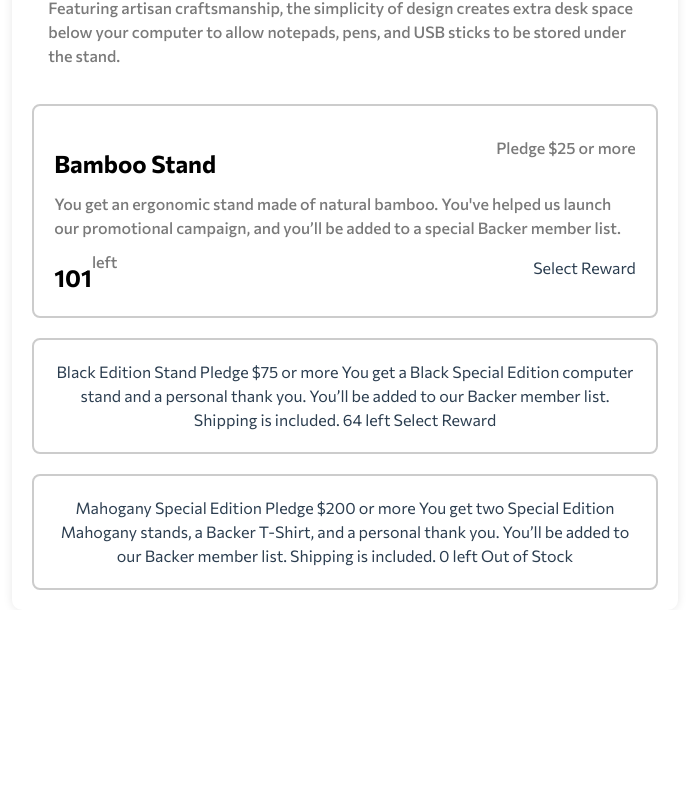
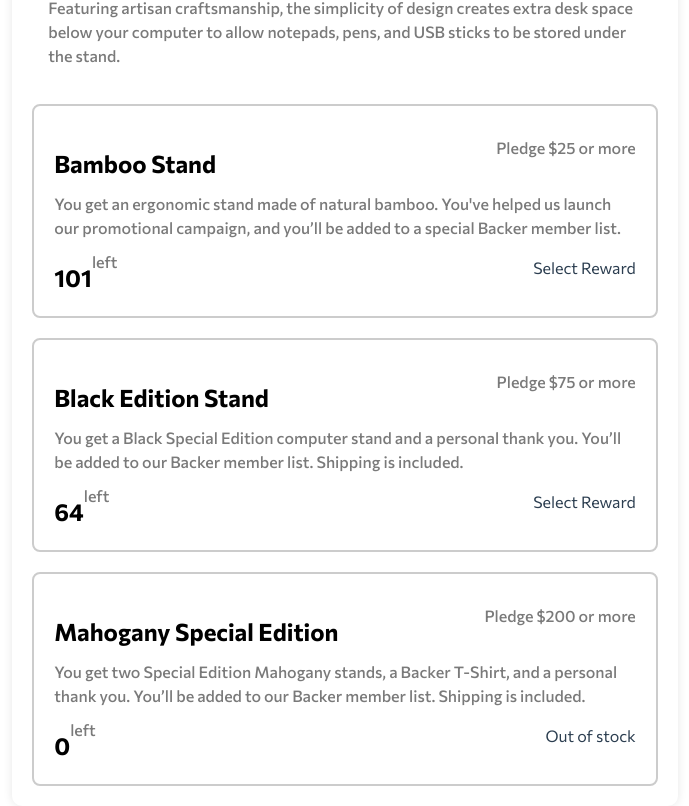
Before and after one commit to CHEGEBB/Mastering-Vue-Journey, a Vue app in the folder crowdfunding-product-page-main/: page / in a window 1280 px wide. Shown: the part 1048-1854 px from the top of the page, without its empty margins (295-984 px from the left). Before the commit the page ends 1658 px from the top, so only its background shows below. Built offline with nearby package versions, Linux system fonts and the light colour scheme.

Commit message:
Refactor App.vue: Update pledge sections styling

```diff
--- a/crowdfunding-product-page-main/src/App.vue
+++ b/crowdfunding-product-page-main/src/App.vue
@@ -100,16 +100,45 @@
           </div>
     </div>
     <div class="pledge2">
-
-      Black Edition Stand Pledge $75 or
-      more You get a Black Special Edition computer stand and a personal thank you. You’ll
-      be added to our Backer member list. Shipping is included. 64 left Select Reward
+      <div class="titles flex flex-row justify-between">
+        <h2>Black Edition Stand</h2>
+        <p>Pledge $75 or more </p>
+      </div>
+      <div class="content-text">
+        <p class="text-left"> You get a Black Special Edition computer stand and a personal
+          thank you. You’ll be added to our Backer member list. Shipping is included.
+        </p>
+      </div>
+      <div class="actions flex flex-row justify-between">
+        <div class="no-left flex flex-row">
+          <h2>64</h2>
+          <p>left</p>
+        </div>
+        <button>
+          Select Reward
+        </button>
+      </div>
     </div>
     <div class="pledge3">
-
-      Mahogany Special Edition Pledge $200 or more You get two Special Edition Mahogany
-      stands, a Backer T-Shirt, and a personal thank you. You’ll be added to our Backer
-      member list. Shipping is included. 0 left Out of Stock
+      <div class="titles flex flex-row justify-between">
+        <h2>Mahogany Special Edition</h2>
+        <p>Pledge $200 or more </p>
+      </div>
+      <div class="content-text">
+        <p class="text-left"> You get two Special Edition Mahogany stands, a Backer T-Shirt,
+          and a personal thank you. You’ll be added to our Backer member list. Shipping is
+          included.
+        </p>
+      </div>
+      <div class="actions flex flex-row justify-between">
+        <div class="no-left flex flex-row">
+          <h2>0</h2>
+          <p>left</p>
+        </div>
+        <button>
+          Out of stock
+        </button>
+      </div>
     </div>
 
       <!-- Selection modal start -->
```
